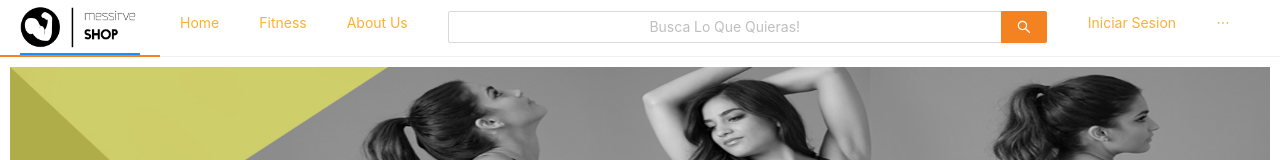
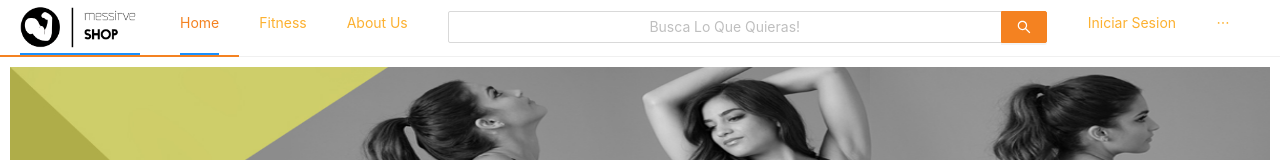
Before and after one commit to MacacoCode/messirve-front-end, a React (Create React App) app: page / in a window 1280 px wide. Shown: the top 160 px of the page. Built offline with nearby package versions, Linux system fonts and the light colour scheme.

Commit message:
Selected default home

```diff
--- a/src/components/header/headerMenu.js
+++ b/src/components/header/headerMenu.js
@@ -8,7 +8,7 @@ const { SubMenu } = Menu;
 
 const HeaderMenu = () => {
   return (
-    <Menu mode="horizontal" theme="light">
+    <Menu defaultSelectedKeys={['home']} mode="horizontal" theme="light">
       <Menu.Item key="logo" style={{ float: 'left' }}>
         <img src={logo} alt="Logo" width="120" height="auto" />
       </Menu.Item>
```
